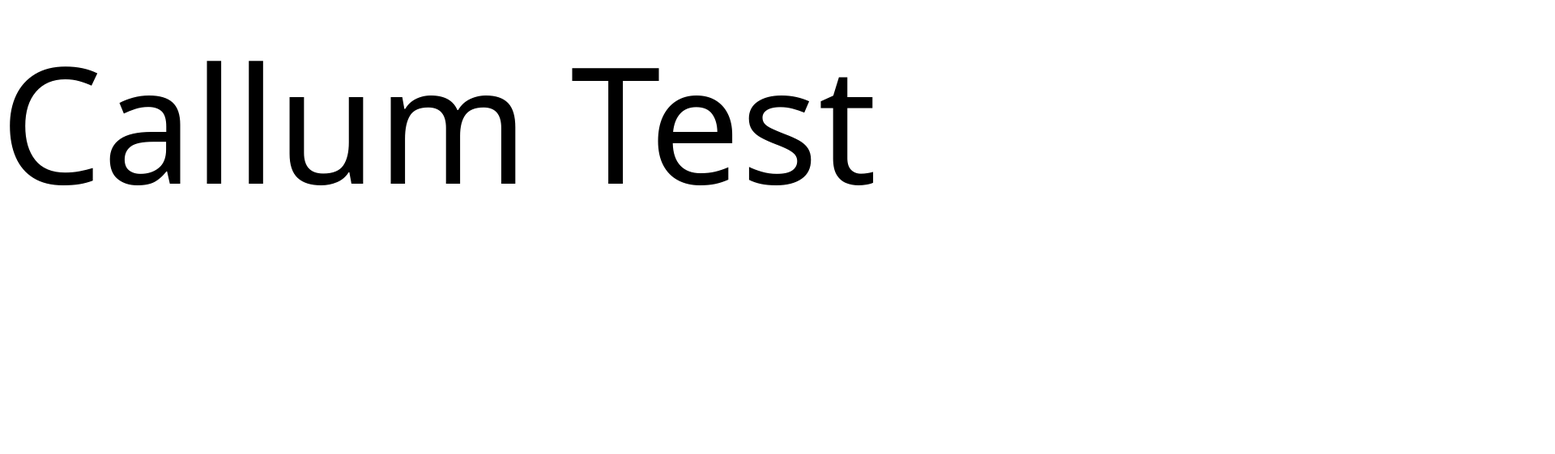
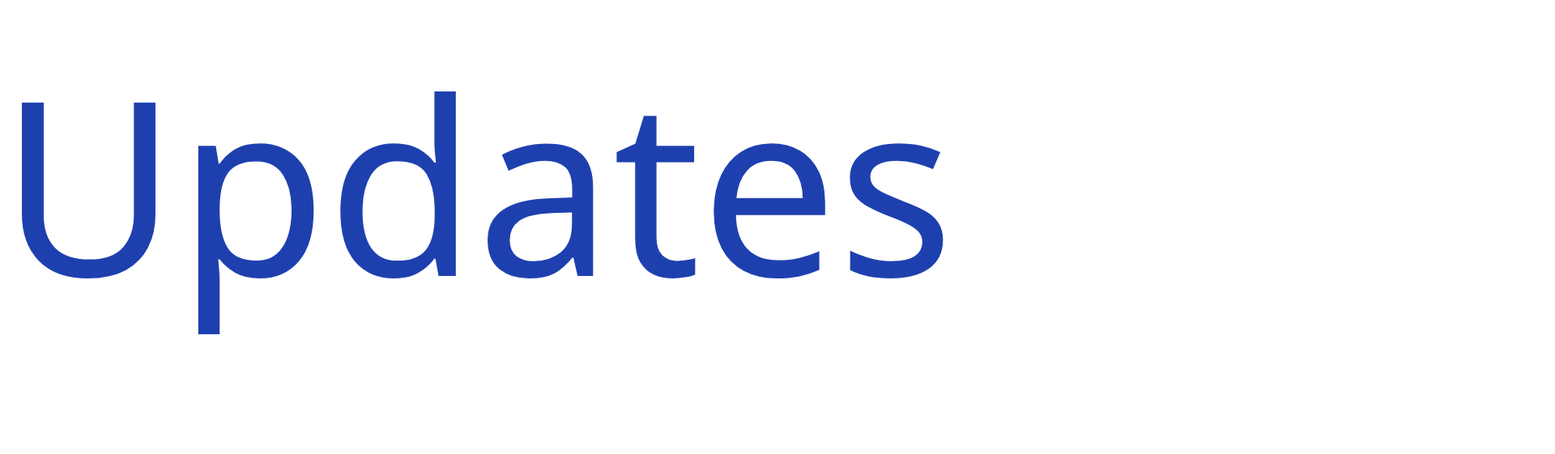
Before and after one commit to michaellukeread/mlrportfolio-tailwindcss, a React (Create React App) app: page / in a window 1280 px wide. Shown: the top 561 px of the page at 81% size, 1920 px wide, since content can reach past the window. Built offline with nearby package versions, Linux system fonts and the light colour scheme.

Commit message:
testing netlify

```diff
--- a/src/App.js
+++ b/src/App.js
@@ -1,7 +1,7 @@
 function App() {
   return (
-    <div className="text-[200px]">
-      Callum Test
+    <div className="text-[300px] text-blue-800">
+      Updates Automatically
     </div>
   );
 }
```
